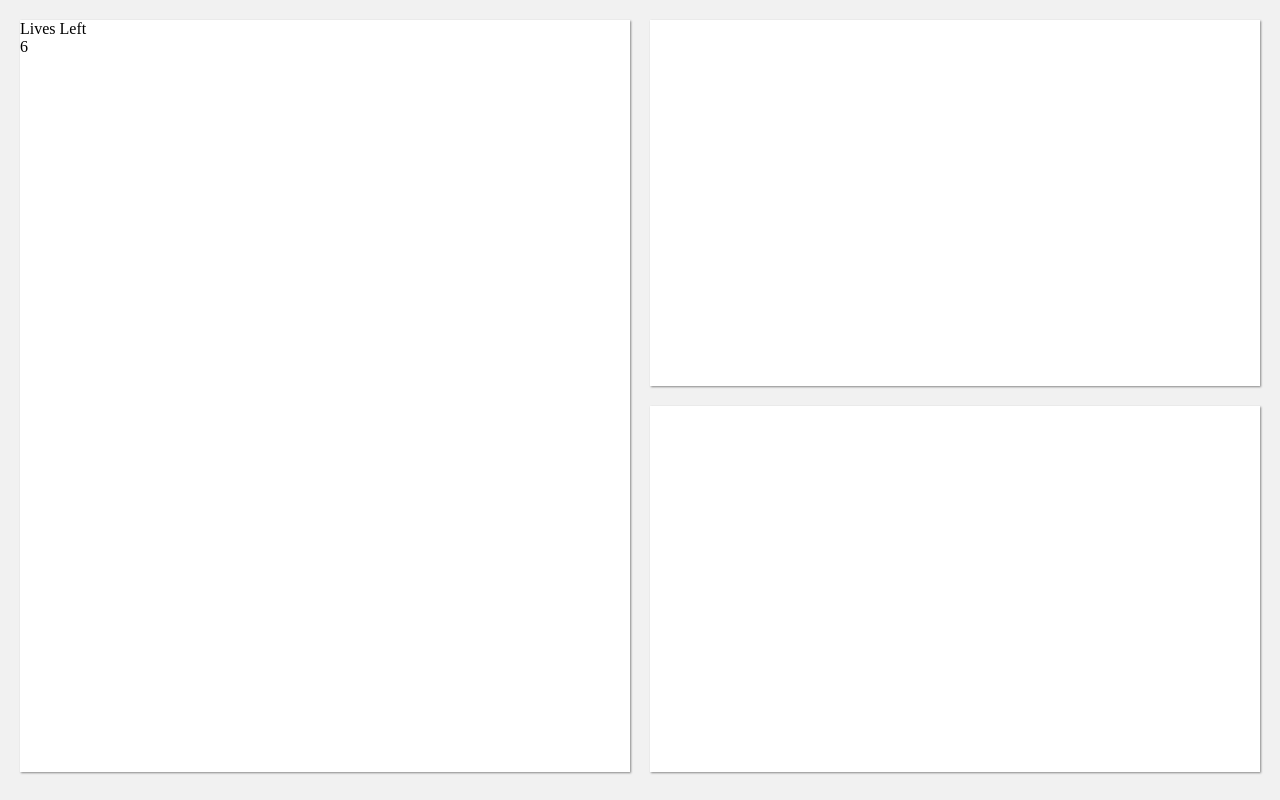
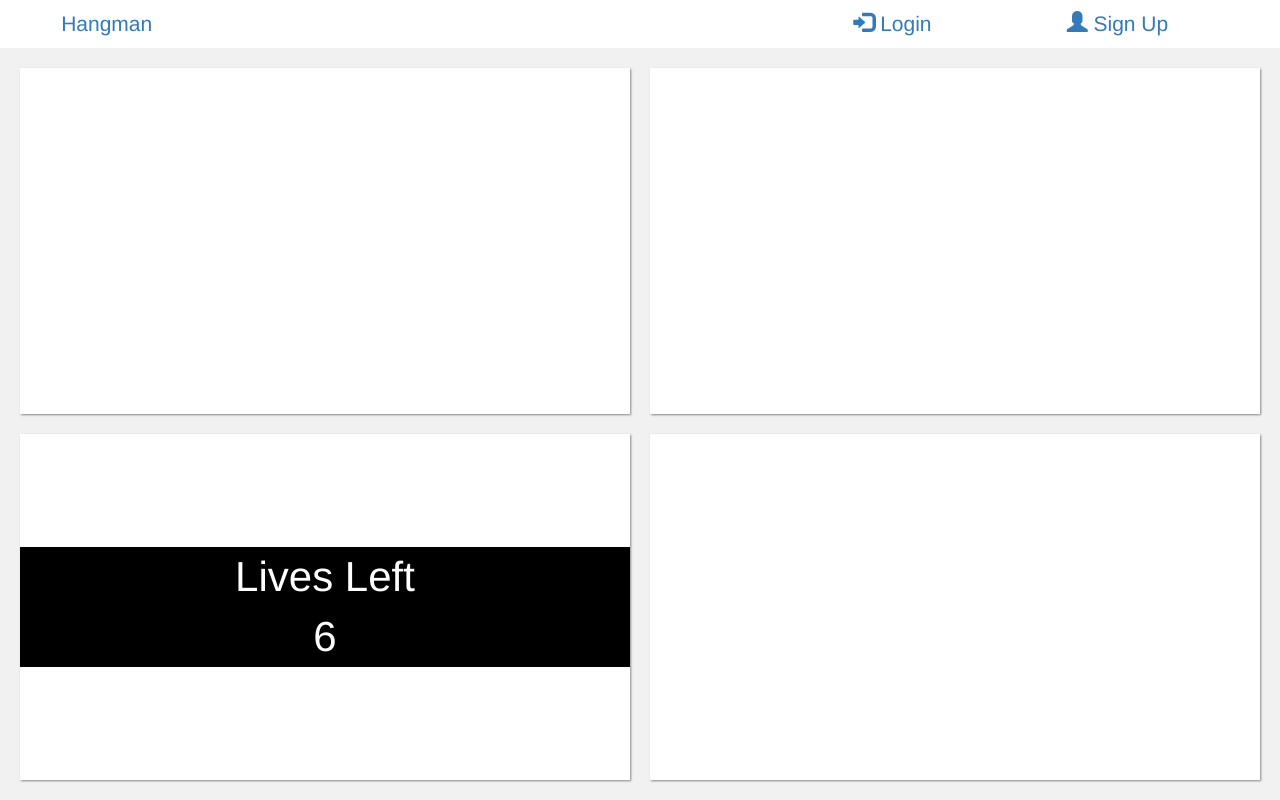
Before and after one commit to spc65/Games, a PHP site: page /play.php?id=1 in a window 1280 px wide. Run offline with PHP 8.4, Linux system fonts and the light colour scheme; data that the repository does not hold is empty; some libraries are stand-ins or nearby versions.

Commit message:
more progress to game play

```diff
--- a/api/DatabaseAdaptor.php
+++ b/api/DatabaseAdaptor.php
@@ -88,6 +88,14 @@ class DataBaseAdaptor {
     $results = $stmt->fetchAll(PDO::FETCH_ASSOC)[0];
     $letters = $results['letters_used'];
     return $letters;
+  }
+
+  function didWin($gameId) {
+    $stmt = $this->DB->prepare("SELECT won FROM game WHERE game_id = ".$gameId.';');
+    $stmt->execute();
+    $results = $stmt->fetchAll(PDO::FETCH_ASSOC)[0];
+    $won = $results['won'];
+    return $won;
   }
 
   function getGames($username) {
--- a/api/controller.php
+++ b/api/controller.php
@@ -88,6 +88,11 @@ function guess($gameid, $letter) {
   return $theDBA->guess($gameid,$letter);
 }
 
+function didWin($gameid) {
+  $theDBA = new DataBaseAdaptor();
+  return $theDBA->didWin($gameid);
+}
+
 
 
 
--- a/api/guess.php
+++ b/api/guess.php
@@ -6,5 +6,5 @@
   $letter = $_GET["letter"];
 
   guess($gameid,$letter);
-  echo '{"word":"'.getWord($gameid).'","lives":"'.getLives($gameid).'"}';
+  echo '{"word":"'.getWord($gameid).'","lives":"'.getLives($gameid).'","did_win":"'.didWin($gameid).'"}';
 ?>
--- a/pages/header/header.css
+++ b/pages/header/header.css
@@ -23,6 +23,7 @@ a:hover{
 .title{
   grid-column: 1/3;
   grid-row: 1;
+
 }
 .loginh{
   grid-column: 9/11;
--- a/pages/play/play.css
+++ b/pages/play/play.css
@@ -1,7 +1,7 @@
 
 body{
-  background-color: #F1F1F1;
-  margin:0px;
+
+  height: 100vh;
 }
 
 
@@ -10,21 +10,34 @@ body{
   display:grid;
   grid-template-columns: 1fr 1fr;
   grid-template-rows: 1fr 1fr;
-  height:94vh;
+  height: 94%;
   grid-gap: 20px;
   padding: 20px;
-
+  background-color: #F1F1F1;
 }
 
 /* animations to show the state of the game */
 .state{
   grid-column: 1 / 2;
-  grid-row: 1 / 3;
+  grid-row: 2 / 3;
   overflow-y: auto;
+  display : flex;
+  align-items : center;
+  text-align: center;
 }
 
 /* area for letters to choose from */
 .letters{
+  grid-column: 2 / 3;
+  grid-row: 1 / 2;
+  overflow-y: auto;
+  display:grid;
+  grid-template-columns: 1fr 1fr 1fr 1fr 1fr 1fr 1fr;
+  grid-template-rows: 1fr 1fr 1fr 1fr;
+  grid-gap:15px;
+  padding:15px;
+}
+.used_letters{
   grid-column: 2 / 3;
   grid-row: 2 / 3;
   overflow-y: auto;
@@ -37,9 +50,12 @@ body{
 
 /* shows the unknown and known letters */
 .words{
-  grid-column: 2 / 3;
+  grid-column: 1 / 2;
   grid-row: 1 / 2;
   overflow-y: auto;
+  display : flex;
+  align-items : center;
+  text-align: center;
 }
 
 .box{
@@ -53,8 +69,38 @@ body{
   list-style-type: none;
   border-style:none;
   border-radius: 10px;
-
   box-shadow: 1px 1px 6px #888888;
-
   background-color: white;
 }
+
+.center{
+  text-align: center;
+  width:100%;
+}
+
+.word{
+  font-size: 5em;
+  letter-spacing: 20px;
+}
+
+.lives{
+  font-size: 3em;
+  background-color: black;
+  color: white;
+}
+
+.correct{
+  background-color: rgba(0, 255, 0, 0.2);
+}
+.used_letter{
+  text-align: center;
+  font-size: 2em;
+  list-style-type: none;
+  border-style:none;
+  border-radius: 10px;
+  box-shadow: 1px 1px 6px #888888;
+}
+
+.incorrect{
+  background-color: rgba(255, 0, 0, 0.2);
+}
--- a/pages/play/play.js
+++ b/pages/play/play.js
@@ -4,7 +4,9 @@ app.controller('hangmanCtrl', function($scope,$http) {
   $scope.gameid = id;
   $scope.word = "";
   $scope.lives = 0;
+  $scope.won = 0;
   $scope.letters = ['A','B','C','D','E','F','G','H','I','J','K','L','M','N','O','P','Q','R','S','T','U','V','W','X','Y','Z'];
+  $scope.used_letters = [];
   $http.get("../../api/game_update.php?id="+$scope.gameid).then(function(response) {
     console.log(response.data);
     var letters_used = response.data.letters_used;
@@ -12,6 +14,8 @@ app.controller('hangmanCtrl', function($scope,$http) {
     for(var i = 0; i < $scope.letters.length;i++){
       if(letters_used.indexOf($scope.letters[i]) == -1){
         letters_temp.push($scope.letters[i]);
+      }else{
+        $scope.used_letters.push($scope.letters[i]);
       }
     }
     $scope.letters = letters_temp;
@@ -23,13 +27,17 @@ app.controller('hangmanCtrl', function($scope,$http) {
   });
   $scope.guess = function(letter){
     //console.log(letter);
+    $scope.used_letters.push(letter);
     $scope.letters.splice($scope.letters.indexOf(letter),1);
     $http.get("../../api/guess.php?id="+$scope.gameid+"&letter="+letter).then(function(response) {
       console.log(response.data);
       $scope.word = response.data.word;
       $scope.lives = response.data.lives;
+      $scope.won = response.data.did_win;
     });
-    if($scope.lives == 0 || $scope.word.indexOf('-') == -1){
+    if($scope.lives == 0 || $scope.won == 1){
+      console.log($scope.won);
+      console.log($scope.lives);
       $scope.letters = [];
     }
   }
--- a/pages/play/play.php
+++ b/pages/play/play.php
@@ -4,22 +4,50 @@
 <script src="https://ajax.googleapis.com/ajax/libs/angularjs/1.5.6/angular.min.js"></script>
 <link rel="stylesheet" type="text/css" href="play.css" />
 <title>Hangman!</title>
+<?php
+	require("../../includes.php");
+?>
 </head>
 <body ng-app="hangman" ng-controller="hangmanCtrl">
+  <?php
+    require('../header/header.php');
+  ?>
   <div id="game_id" style="display: none;"><?php
         $output = $_GET["id"];
         echo htmlspecialchars($output);
     ?></div>
   <div class="board">
     <div class="state box">
-      Lives Left<br>
-      {{lives}}
+      <div class="center">
+        <div class="lives">
+          <div ng-if="lives > 0">
+            Lives Left<br>
+            {{lives}}
+          </div>
+          <div ng-if="lives == 0 && won == 1">
+            Game over<br>
+            You won!
+          </div>
+          <div ng-if="lives == 0 && won == 0">
+            Game Over<br>
+            You Lost!
+          </div>
+        </div>
+      </div>
     </div>
     <div class="letters box">
         <button ng-repeat="letter in letters" class="letter" ng-click="guess(letter)"> {{letter}} </button>
     </div>
+    <div class="used_letters box">
+      <button ng-if="word.toLowerCase().indexOf(letter.toLowerCase()) > -1" ng-repeat="letter in used_letters" class="letter correct">{{letter}}</button>
+      <button ng-if="word.toLowerCase().indexOf(letter.toLowerCase()) == -1" ng-repeat="letter in used_letters" class="letter incorrect">{{letter}}</button>
+    </div>
     <div class="words box">
-      {{ word }}
+      <div class="center">
+        <div class="word">
+          {{ word }}
+        </span>
+      </span>
     </div>
   </div>
 <script type="text/javascript" src="play.js"></script>
```
